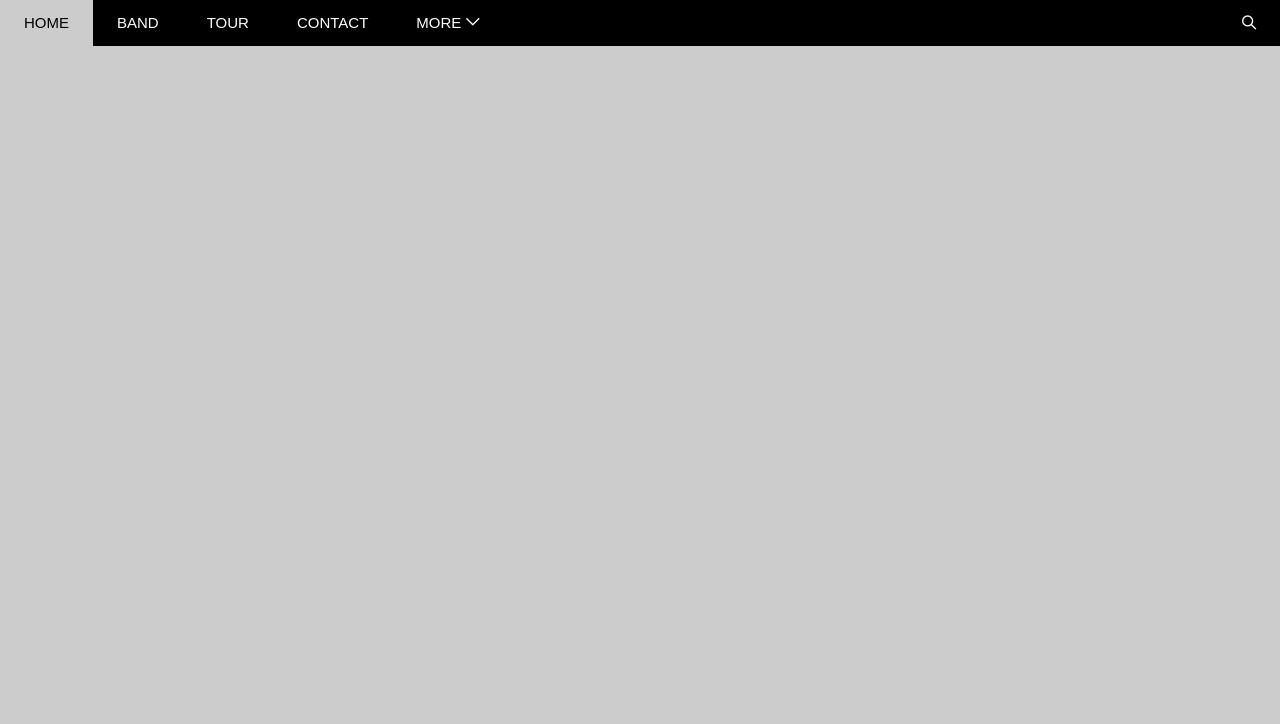
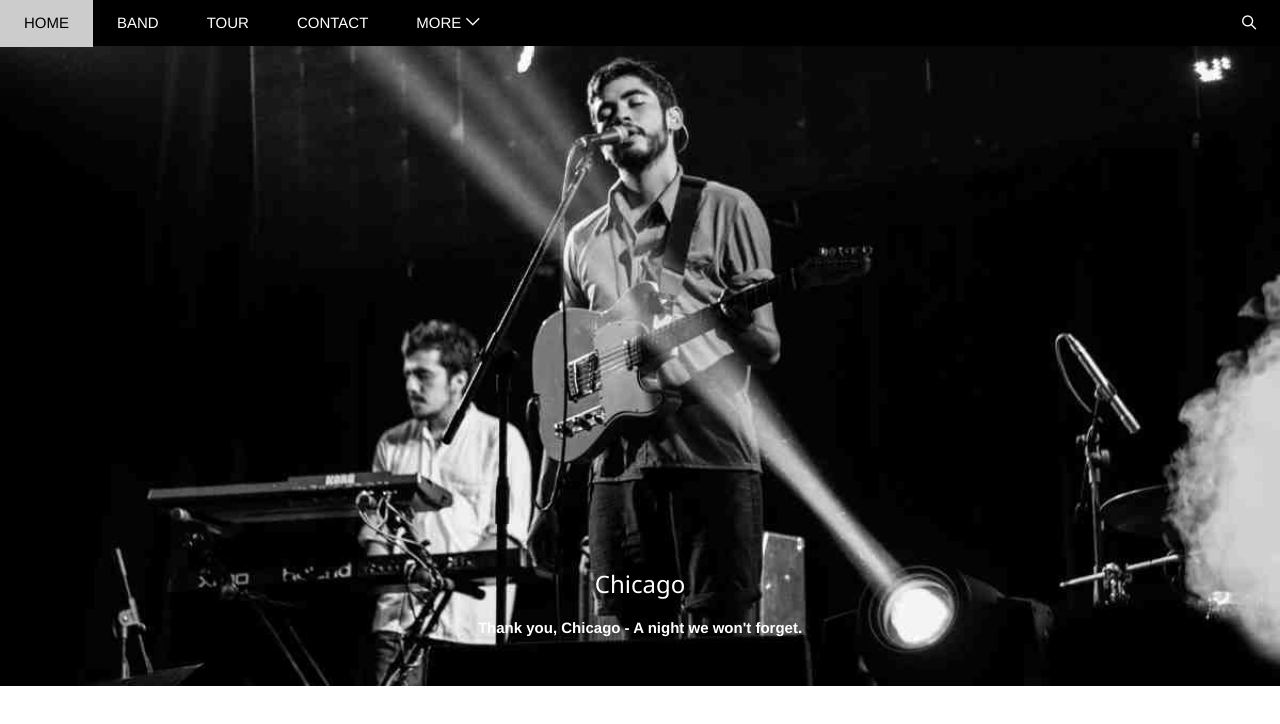
Before and after one commit to Truong-Van-Duy/w3_band, a plain HTML site: page index.html in a window 1280 px wide. Shown: the top 724 px of the page. Drawn offline with Linux system fonts and the light colour scheme.

Commit message:
build slider

```diff
--- a/assets/css/style.css
+++ b/assets/css/style.css
@@ -7,7 +7,8 @@
 }
 
 html {
-    font-family: Arial, Helvetica, sans-serif;
+    font-family: Helvetica, sans-serif;
+    line-height: 1.5;
 }
 
 #main {
@@ -23,6 +24,8 @@ html {
     width: 100%;
     height: 46.4px;
     background-color: #000;
+
+    z-index: 1;
 }
 
 #nav {
@@ -101,12 +104,35 @@ html {
 
 #slider {
     margin-top: 46.4px;
-    height: 2000px;
-    background-color: #ccc;
+    padding-top: 50%;
+    background: url(/assets/img/slider/slider1.jpg) top center / cover no-repeat;
+    position: relative;
 }
 
+#slider .slider-text {
+    position: absolute;
+    bottom: 0;
+    padding: 32px 16px;
+    width: 100%;
+    color: #fff;
+    text-align: center;
+}
+
+#slider .text-heading {
+    font-family: 'Segoe UI', Tahoma, Geneva, Verdana, sans-serif;
+    font-size: 24px;
+    margin: 10px 0;
+}
+
+#slider .text-description {
+    font-size: 15px;
+    font-weight: bold;
+    margin: 15px 10px;
+}
+
+
 #content {
-
+    height: 1000px;
 }
 
 #footer {
--- a/index.html
+++ b/index.html
@@ -39,7 +39,10 @@
         </div>
 
         <div id="slider">
-
+            <div class="slider-text">
+                <div class="text-heading">Chicago</div>
+                <p class="text-description">Thank you, Chicago - A night we won't forget.</p>
+            </div>
         </div>
 
         <div id="content">
```
Also changed, not shown: assets/img/slider/slider1.jpg (added).
